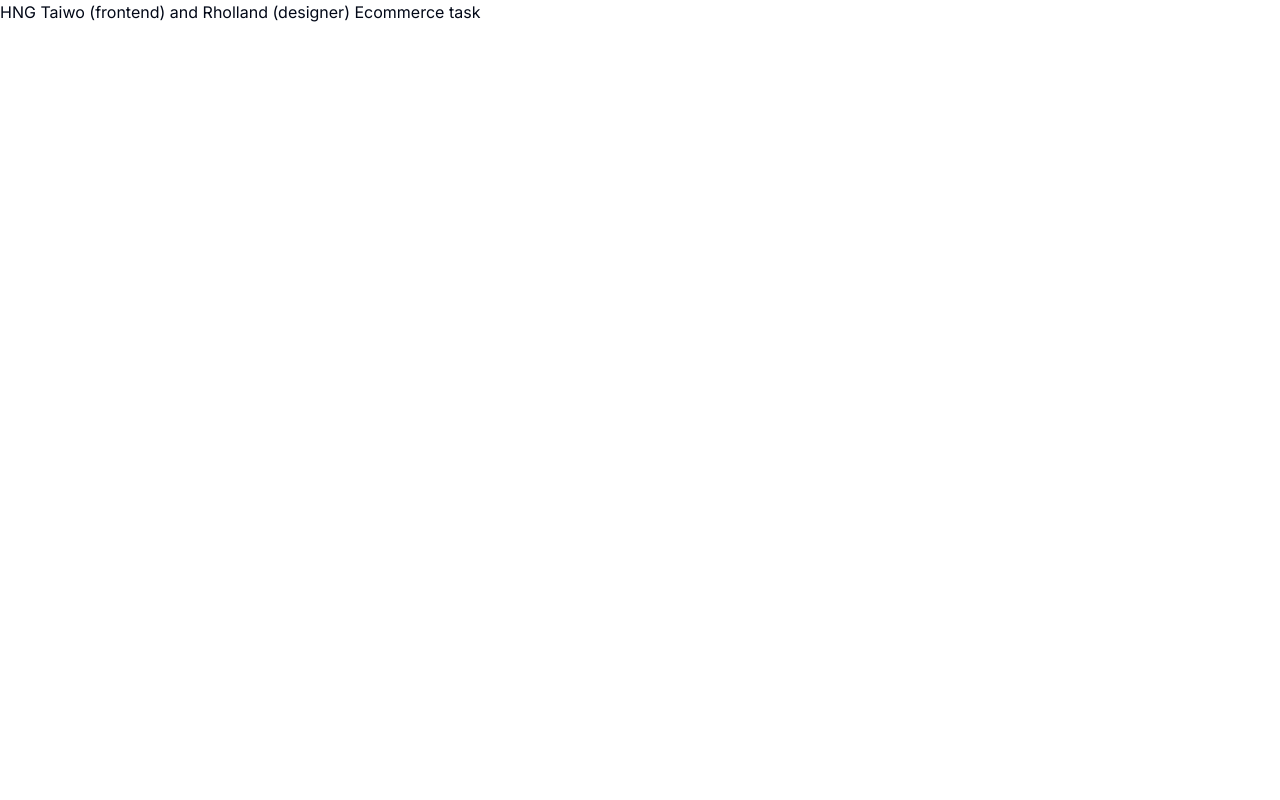
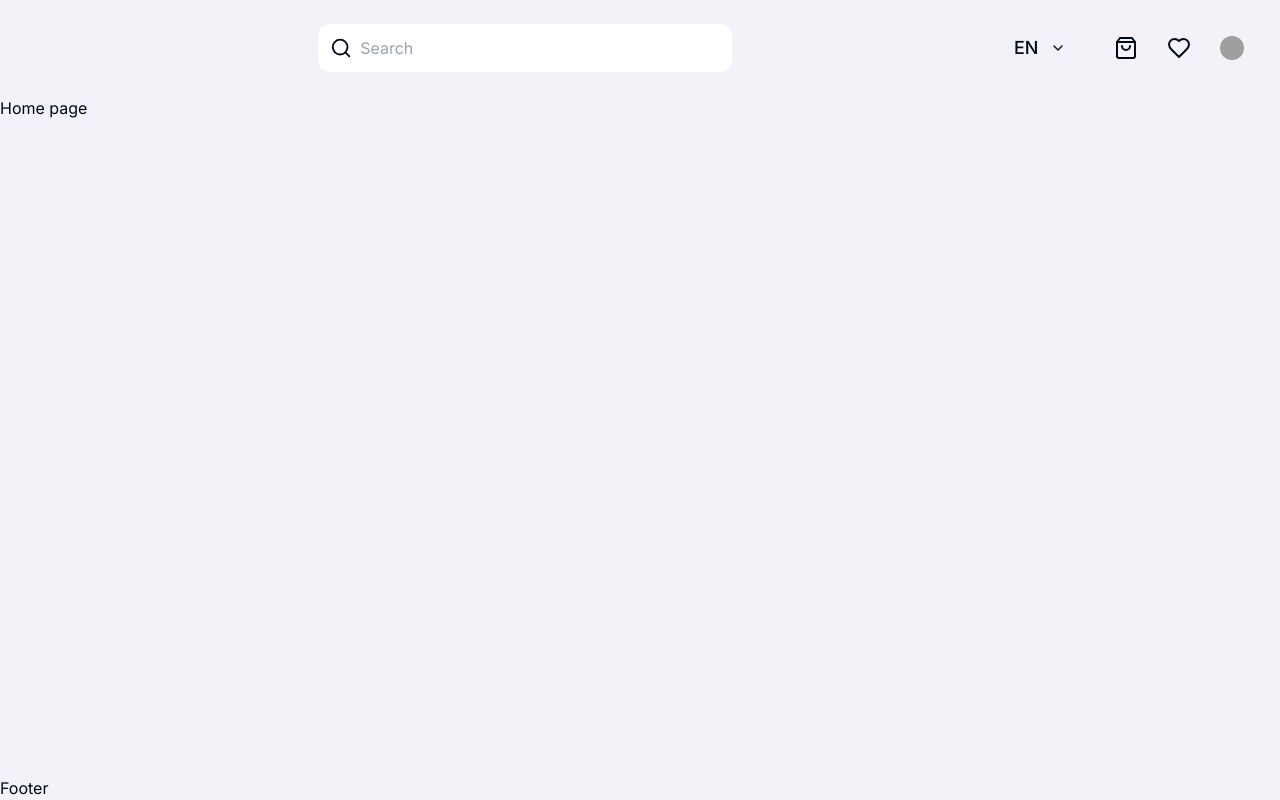
Before and after one commit to taiwonaf/hgn-ecommerce, a Next.js app: page / in a window 1280 px wide. Built offline with nearby package versions, Linux system fonts and the light colour scheme; grey boxes are pictures that could not be loaded.

Commit message:
feat: navbar update

```diff
--- a/package.json
+++ b/package.json
@@ -9,6 +9,7 @@
     "lint": "next lint"
   },
   "dependencies": {
+    "@radix-ui/react-avatar": "^1.1.0",
     "@radix-ui/react-slot": "^1.1.0",
     "@reduxjs/toolkit": "^2.2.6",
     "class-variance-authority": "^0.7.0",
--- a/src/app/page.tsx
+++ b/src/app/page.tsx
@@ -1,5 +1,11 @@
+import { HomeLayout } from "@/components";
+
 export default function Home() {
   return (
-    <main>HNG Taiwo (frontend) and Rholland (designer) Ecommerce task</main>
-  );
+    <HomeLayout>
+      <div>
+        Home page
+      </div>
+    </HomeLayout>
+   );
 }
--- a/src/components/index.tsx
+++ b/src/components/index.tsx
@@ -0,0 +1 @@
+export { default as HomeLayout } from "./layout/Home"
--- /dev/null
+++ b/src/components/layout/Home/footer/index.tsx
@@ -0,0 +1,9 @@
+import React from 'react'
+
+const Footer = () => {
+  return (
+    <div>Footer</div>
+  )
+}
+
+export default Footer
--- /dev/null
+++ b/src/components/layout/Home/index.tsx
@@ -0,0 +1,21 @@
+import React from 'react'
+import Navbar from './nav'
+import Footer from './footer'
+
+interface IProp {
+  children: React.ReactNode
+}
+
+const HomeLayout: React.FC<IProp> = ({ children}) => {
+  return (
+    <div className='flex flex-col min-h-screen w-full bg-mainBg'>
+      <Navbar />
+      <div className='flex-1'>
+        {children}
+      </div>
+      <Footer />
+    </div>
+  )
+}
+
+export default HomeLayout
--- /dev/null
+++ b/src/components/layout/Home/nav/index.tsx
@@ -0,0 +1,39 @@
+import {
+  ChevronDown,
+  HeartIcon,
+  SearchIcon,
+  ShoppingBag,
+  ShoppingBasket,
+} from "lucide-react";
+import React from "react";
+import { Avatar, AvatarFallback, AvatarImage } from "@/components/ui/avatar";
+
+const Navbar = () => {
+  return (
+    <nav>
+      <div className="max-w-[1240px] w-full mx-auto flex justify-between items-center py-6 px-4">
+        <div></div>
+        <div className="max-w-[414px] w-full bg-white rounded-[12px] h-12 flex gap-2 justify-start items-center p-3">
+          <SearchIcon className="w-6 h-6" />
+          <input className="w-full border-none outline-none hover:outline-none" placeholder="Search" />
+        </div>
+        <div className="flex justify-between items-center max-w-[230px] w-full">
+          <div className="flex justify-between gap-3 items-center w-auto">
+            <span className="text-lg font-medium">EN</span>
+            <ChevronDown className="w-4 h-4" />
+          </div>
+          <div className="max-w-[130px] w-full flex justify-between items-center gap-3">
+            <ShoppingBag className="h-6 w-6" />
+            <HeartIcon className="h-6 w-6" />
+            <Avatar className="w-6 h-6">
+              <AvatarImage src="https://github.com/shadcn.png" alt="@shadcn" />
+              <AvatarFallback>CN</AvatarFallback>
+            </Avatar>
+          </div>
+        </div>
+      </div>
+    </nav>
+  );
+};
+
+export default Navbar;
--- /dev/null
+++ b/src/components/ui/avatar.tsx
@@ -0,0 +1,50 @@
+"use client"
+
+import * as React from "react"
+import * as AvatarPrimitive from "@radix-ui/react-avatar"
+
+import { cn } from "@/lib/utils"
+
+const Avatar = React.forwardRef<
+  React.ElementRef<typeof AvatarPrimitive.Root>,
+  React.ComponentPropsWithoutRef<typeof AvatarPrimitive.Root>
+>(({ className, ...props }, ref) => (
+  <AvatarPrimitive.Root
+    ref={ref}
+    className={cn(
+      "relative flex h-10 w-10 shrink-0 overflow-hidden rounded-full",
+      className
+    )}
+    {...props}
+  />
+))
+Avatar.displayName = AvatarPrimitive.Root.displayName
+
+const AvatarImage = React.forwardRef<
+  React.ElementRef<typeof AvatarPrimitive.Image>,
+  React.ComponentPropsWithoutRef<typeof AvatarPrimitive.Image>
+>(({ className, ...props }, ref) => (
+  <AvatarPrimitive.Image
+    ref={ref}
+    className={cn("aspect-square h-full w-full", className)}
+    {...props}
+  />
+))
+AvatarImage.displayName = AvatarPrimitive.Image.displayName
+
+const AvatarFallback = React.forwardRef<
+  React.ElementRef<typeof AvatarPrimitive.Fallback>,
+  React.ComponentPropsWithoutRef<typeof AvatarPrimitive.Fallback>
+>(({ className, ...props }, ref) => (
+  <AvatarPrimitive.Fallback
+    ref={ref}
+    className={cn(
+      "flex h-full w-full items-center justify-center rounded-full bg-muted",
+      className
+    )}
+    {...props}
+  />
+))
+AvatarFallback.displayName = AvatarPrimitive.Fallback.displayName
+
+export { Avatar, AvatarImage, AvatarFallback }
--- /dev/null
+++ b/src/components/ui/input.tsx
@@ -0,0 +1,25 @@
+import * as React from "react"
+
+import { cn } from "@/lib/utils"
+
+export interface InputProps
+  extends React.InputHTMLAttributes<HTMLInputElement> {}
+
+const Input = React.forwardRef<HTMLInputElement, InputProps>(
+  ({ className, type, ...props }, ref) => {
+    return (
+      <input
+        type={type}
+        className={cn(
+          "flex h-10 w-full rounded-md border border-input bg-background px-3 py-2 text-sm ring-offset-background file:border-0 file:bg-transparent file:text-sm file:font-medium placeholder:text-muted-foreground focus-visible:outline-none focus-visible:ring-2 focus-visible:ring-ring focus-visible:ring-offset-2 disabled:cursor-not-allowed disabled:opacity-50",
+          className
+        )}
+        ref={ref}
+        {...props}
+      />
+    )
+  }
+)
+Input.displayName = "Input"
+
+export { Input }
--- a/tailwind.config.ts
+++ b/tailwind.config.ts
@@ -25,10 +25,14 @@ const config = {
         ring: "hsl(var(--ring))",
         background: "hsl(var(--background))",
         foreground: "hsl(var(--foreground))",
-        primary: {
-          DEFAULT: "hsl(var(--primary))",
-          foreground: "hsl(var(--primary-foreground))",
-        },
+        // primary: {
+        //   DEFAULT: "hsl(var(--primary))",
+        //   foreground: "hsl(var(--primary-foreground))",
+        // },
+        primary: "#24293F",
+        text: "#3B3C3E",
+        subText: "#737584",
+        mainBg: "#F2F2F8",
         secondary: {
           DEFAULT: "hsl(var(--secondary))",
           foreground: "hsl(var(--secondary-foreground))",
```
Also changed, not shown: 1 other file (tests, documents, lock files or other folders).
